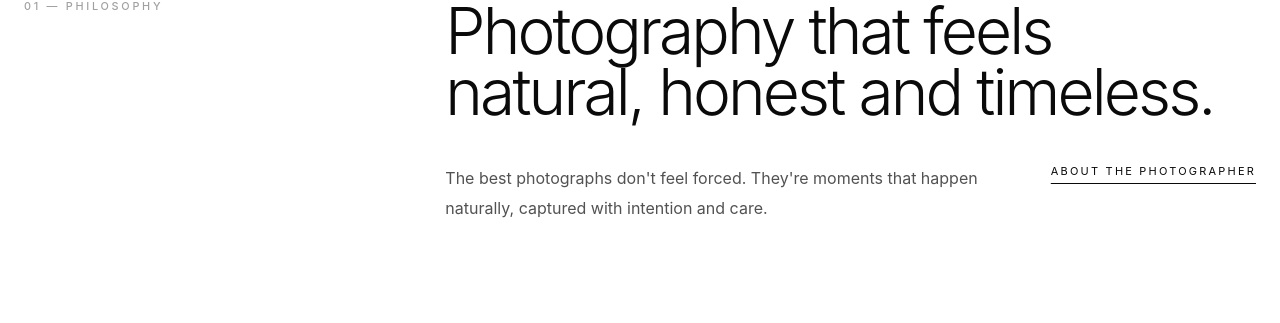
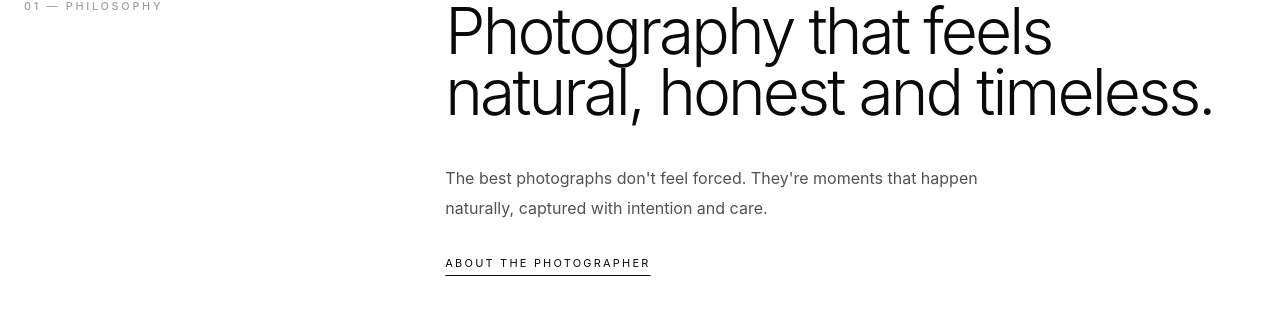
Before and after one commit to karteverything/3rd-dynamic-snaps, a React (Vite) app in the folder frontend/: page / in a window 1280 px wide. Shown: the part 975-1298 px from the top of the page. Built offline with nearby package versions, Linux system fonts and the light colour scheme; no server answers.

Commit message:
enhance home

```diff
--- a/frontend/src/pages/Home.tsx
+++ b/frontend/src/pages/Home.tsx
@@ -43,7 +43,7 @@ export default function Home() {
         <div className="absolute inset-0 bg-gradient-to-t from-black/60 via-transparent to-black/10" />
 
         <div className="relative z-10 mx-auto w-full max-w-7xl px-6 pb-20 pt-32 sm:pb-24 sm:pt-36">
-          <div className="max-w-6xl">
+          <div className="max-w-6xl page-center">
             <h1 className="page-title text-white">
               Moments worth
               <br />
@@ -82,7 +82,7 @@ export default function Home() {
               honest and timeless.
             </h2>
 
-            <div className="mt-10 flex flex-col gap-8 sm:flex-row sm:items-start sm:justify-between">
+            <div className="mt-10">
               <p className="body-copy max-w-xl">
                 The best photographs don't feel forced.
                 They're moments that happen naturally,
@@ -91,7 +91,7 @@ export default function Home() {
 
               <Link
                 to="/about"
-                className="w-fit shrink-0 text-[11px] uppercase tracking-[0.2em] underline underline-offset-8 transition-opacity hover:opacity-50"
+                className="mt-8 inline-block text-[11px] uppercase tracking-[0.2em] underline underline-offset-8 transition-opacity hover:opacity-50"
               >
                 About the photographer
               </Link>
```
